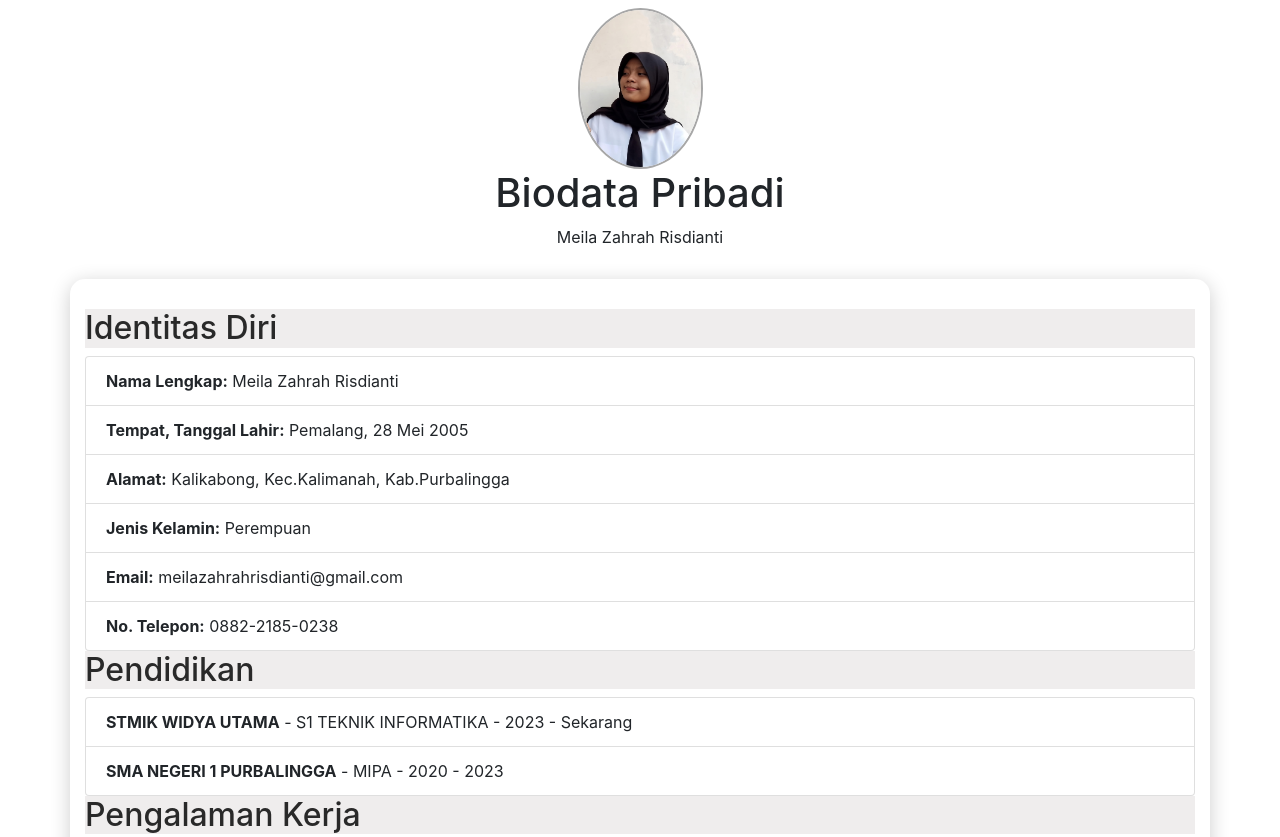
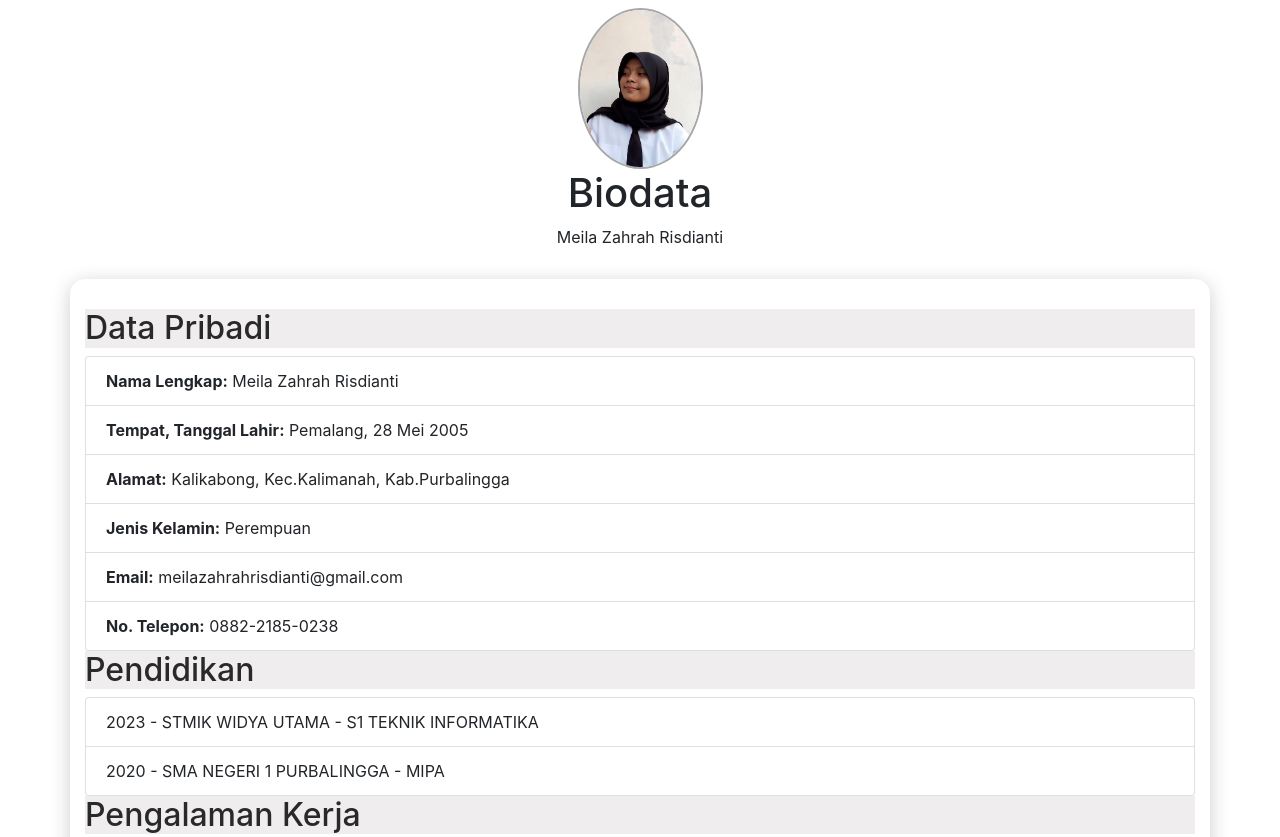
Before and after one commit to zaramei/biodata, a plain HTML site: page index.html in a window 1280 px wide. Shown: the top 837 px of the page. Drawn offline with nearby package versions, Linux system fonts and the light colour scheme.

Commit message:
Update index.html
diupload dari web

```diff
--- a/index.html
+++ b/index.html
@@ -11,14 +11,14 @@
 
 <header>
     <img src="img/foto.m.jpeg" alt="Foto Profil" class="profile-img">
-    <h1>Biodata Pribadi</h1>
+    <h1>Biodata</h1>
     <p>Meila Zahrah Risdianti</p>
 </header>
 
 <div class="container mt-4">
 
     <section id="data-pribadi">
-        <h2>Identitas Diri</h2>
+        <h2>Data Pribadi</h2>
         <ul class="list-group">
             <li class="list-group-item"><strong>Nama Lengkap:</strong> Meila Zahrah Risdianti</li>
             <li class="list-group-item"><strong>Tempat, Tanggal Lahir:</strong> Pemalang, 28 Mei 2005</li>
@@ -32,8 +32,8 @@
     <section id="pendidikan">
         <h2>Pendidikan</h2>
         <ul class="list-group">
-            <li class="list-group-item"><strong>STMIK WIDYA UTAMA</strong> - S1 TEKNIK INFORMATIKA - 2023 - Sekarang</li>
-            <li class="list-group-item"><strong>SMA NEGERI 1 PURBALINGGA</strong> - MIPA - 2020 - 2023</li>
+            <li class="list-group-item">2023 - STMIK WIDYA UTAMA - S1 TEKNIK INFORMATIKA</li>
+            <li class="list-group-item">2020 - SMA NEGERI 1 PURBALINGGA - MIPA</li>
         </ul>
     </section>
 
@@ -45,7 +45,7 @@
         </ul>
     </section>
 
-    <section id="keahlian">
+    <section id="hobi">
         <h2>Hobi</h2>
         <ul class="list-group">
             <li class="list-group-item">Menggambar</li>
```
